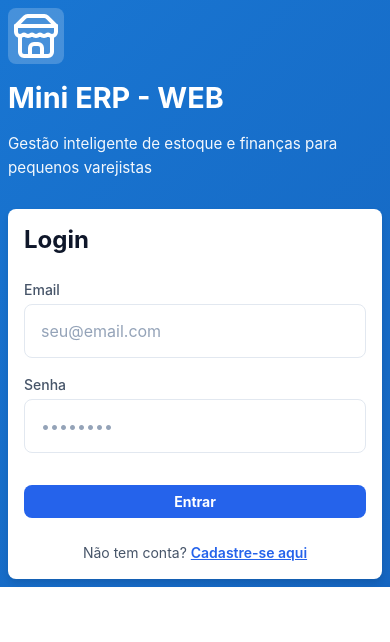
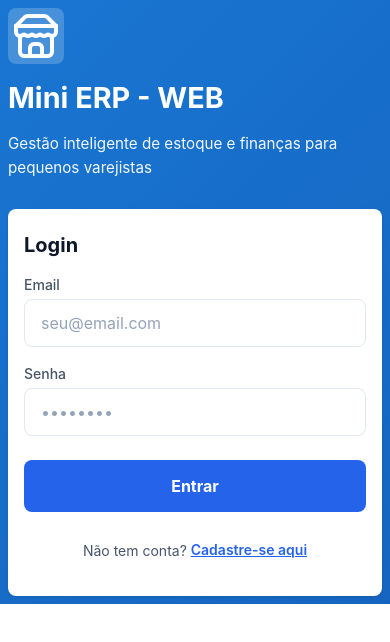
Before and after one commit to vlaguna7/mini-erp-web, a React (Vite) app in the folder frontend/: page /login in a window 390 px wide. Shown: the top 642 px of the page. Built offline with nearby package versions, Linux system fonts and the light colour scheme; no server answers.

Commit message:
Fix: responsivo mobile login e cadastro

```diff
--- a/frontend/src/components/LoginForm/LoginForm.module.css
+++ b/frontend/src/components/LoginForm/LoginForm.module.css
@@ -8,12 +8,16 @@
   border-radius: var(--radius-md);
   box-shadow: var(--shadow-md);
   width: 100%;
+  /* Evita overflow horizontal em telas pequenas */
+  box-sizing: border-box;
 }
 
 .form h2 {
   color: #0f172a;
   margin-bottom: var(--spacing-lg);
   font-size: var(--font-size-2xl);
+  /* Impede quebra estranha em títulos longos */
+  word-break: break-word;
 }
 
 .formGroup {
@@ -26,16 +30,27 @@
   color: #475569;
   font-weight: var(--font-weight-medium);
   font-size: var(--font-size-sm);
+  /* Evita seleção acidental ao tocar no label */
+  user-select: none;
+  -webkit-user-select: none;
 }
 
 .formGroup input {
   width: 100%;
+  /* Mínimo de 48px de altura — padrão WCAG para touch targets */
+  min-height: 48px;
   padding: var(--spacing-md);
   border: 1.5px solid #e2e8f0;
   border-radius: var(--radius-md);
   font-size: var(--font-size-base);
-  transition: border-color var(--transition-base);
+  transition: border-color var(--transition-base), box-shadow var(--transition-base);
   color: #0f172a;
+  box-sizing: border-box;
+  /* Evita zoom automático no iOS (font-size mínimo de 16px) */
+  font-size: max(16px, var(--font-size-base));
+  /* Remove aparência nativa em iOS */
+  -webkit-appearance: none;
+  appearance: none;
 }
 
 .formGroup input:focus {
@@ -47,6 +62,14 @@
 .formGroup input:disabled {
   background: #f8fafc;
   color: #94a3b8;
+  cursor: not-allowed;
+}
+
+/* Estado de erro no input */
+.formGroup input[aria-invalid='true'],
+.formGroup input.inputError {
+  border-color: var(--color-error);
+  box-shadow: 0 0 0 3px rgba(220, 38, 38, 0.1);
 }
 
 .errorMessage {
@@ -57,6 +80,10 @@
   margin-bottom: var(--spacing-md);
   font-size: var(--font-size-sm);
   border-left: 4px solid var(--color-error);
+  /* Acessível para leitores de tela */
+  role: alert;
+  /* Quebra URLs ou textos longos */
+  word-break: break-word;
 }
 
 .btn {
@@ -69,6 +96,13 @@
   transition: all var(--transition-base);
   margin-top: var(--spacing-md);
   width: 100%;
+  /* Touch target mínimo */
+  min-height: 48px;
+  /* Evita delay de 300ms no iOS */
+  touch-action: manipulation;
+  /* Remove tap highlight azul no Android */
+  -webkit-tap-highlight-color: transparent;
+  box-sizing: border-box;
 }
 
 .btn:disabled {
@@ -76,14 +110,23 @@
   cursor: not-allowed;
 }
 
+/* Remove hover em dispositivos touch para evitar "stuck hover" */
+@media (hover: hover) {
+  .btnPrimary:hover:not(:disabled) {
+    background: var(--color-primary-hover);
+    box-shadow: var(--shadow-lg);
+  }
+}
+
 .btnPrimary {
   background: var(--color-primary);
   color: white;
 }
 
-.btnPrimary:hover:not(:disabled) {
+/* Active state para feedback tátil imediato */
+.btnPrimary:active:not(:disabled) {
+  transform: scale(0.98);
   background: var(--color-primary-hover);
-  box-shadow: var(--shadow-lg);
 }
 
 .formSwitch {
@@ -91,6 +134,8 @@
   margin-top: var(--spacing-lg);
   color: #475569;
   font-size: var(--font-size-sm);
+  /* Espaço extra para não colar no final da tela */
+  padding-bottom: var(--spacing-sm);
 }
 
 .linkButton {
@@ -103,9 +148,21 @@
   padding: 0;
   font-size: var(--font-size-sm);
   transition: color var(--transition-base);
+  /* Touch target sem alterar visual */
+  min-height: 44px;
+  display: inline-flex;
+  align-items: center;
+  touch-action: manipulation;
+  -webkit-tap-highlight-color: transparent;
 }
 
-.linkButton:hover:not(:disabled) {
+@media (hover: hover) {
+  .linkButton:hover:not(:disabled) {
+    color: var(--color-primary-hover);
+  }
+}
+
+.linkButton:active:not(:disabled) {
   color: var(--color-primary-hover);
 }
 
@@ -114,17 +171,124 @@
   cursor: not-allowed;
 }
 
+/* ==================== MOBILE ==================== */
+
 @media (max-width: 768px) {
   .form {
-    padding: var(--spacing-md);
+    padding: var(--spacing-lg) var(--spacing-md);
     min-width: 0;
     width: 100%;
+    border-radius: var(--radius-md);
+    /* Remove sombra pesada em mobile — ocupa mais espaço visual */
+    box-shadow: var(--shadow-sm);
   }
+
+  .form h2 {
+    font-size: var(--font-size-xl);
+    margin-bottom: var(--spacing-md);
+  }
+
   .formGroup {
     margin-bottom: var(--spacing-md);
   }
+
+  .formGroup input {
+    /* Garante 16px mesmo em variáveis menores — evita zoom no iOS */
+    font-size: 16px;
+    padding: 12px var(--spacing-md);
+  }
+
   .btn {
+    padding: 14px var(--spacing-md);
+    font-size: var(--font-size-base);
+    /* Botão levemente maior para toque fácil */
+    min-height: 52px;
+    margin-top: var(--spacing-sm);
+  }
+
+  .formSwitch {
+    font-size: var(--font-size-sm);
+    margin-top: var(--spacing-md);
+  }
+
+  .errorMessage {
+    font-size: var(--font-size-sm);
     padding: var(--spacing-sm) var(--spacing-md);
+  }
+}
+
+/* ==================== TELAS MUITO PEQUENAS (< 375px) ==================== */
+
+@media (max-width: 374px) {
+  .form {
+    padding: var(--spacing-md) var(--spacing-sm);
+  }
+
+  .form h2 {
+    font-size: var(--font-size-lg);
+  }
+
+  .btn {
     font-size: var(--font-size-sm);
   }
+
+  .formSwitch {
+    font-size: 12px;
+  }
 }
+
+/* ==================== SAFE AREA (notch / barra de home iOS) ==================== */
+
+@supports (padding-bottom: env(safe-area-inset-bottom)) {
+  @media (max-width: 768px) {
+    .form {
+      padding-bottom: max(var(--spacing-md), env(safe-area-inset-bottom));
+    }
+  }
+}
+
+/* ==================== LANDSCAPE MOBILE ==================== */
+
+@media (max-width: 768px) and (orientation: landscape) {
+  .form {
+    padding: var(--spacing-md);
+  }
+
+  .formGroup {
+    margin-bottom: var(--spacing-sm);
+  }
+
+  .form h2 {
+    margin-bottom: var(--spacing-sm);
+    font-size: var(--font-size-lg);
+  }
+
+  .btn {
+    min-height: 44px;
+    margin-top: var(--spacing-xs);
+  }
+}
+
+/* ==================== ACESSIBILIDADE ==================== */
+
+/* Foco visível para navegação por teclado/assistivos */
+.btn:focus-visible,
+.linkButton:focus-visible,
+.formGroup input:focus-visible {
+  outline: 2px solid var(--color-primary);
+  outline-offset: 2px;
+}
+
+/* Respeita preferência por menos movimento */
+@media (prefers-reduced-motion: reduce) {
+  .form,
+  .btn,
+  .linkButton,
+  .formGroup input {
+    transition: none;
+  }
+
+  .btnPrimary:active:not(:disabled) {
+    transform: none;
+  }
+}
--- a/frontend/src/components/SignupForm/SignupForm.module.css
+++ b/frontend/src/components/SignupForm/SignupForm.module.css
@@ -8,12 +8,16 @@
   border-radius: var(--radius-md);
   box-shadow: var(--shadow-md);
   width: 100%;
+  /* Evita overflow horizontal em telas pequenas */
+  box-sizing: border-box;
 }
 
 .form h2 {
   color: #0f172a;
   margin-bottom: var(--spacing-lg);
   font-size: var(--font-size-2xl);
+  /* Impede quebra estranha em títulos longos */
+  word-break: break-word;
 }
 
 .formGroup {
@@ -26,16 +30,27 @@
   color: #475569;
   font-weight: var(--font-weight-medium);
   font-size: var(--font-size-sm);
+  /* Evita seleção acidental ao tocar no label */
+  user-select: none;
+  -webkit-user-select: none;
 }
 
 .formGroup input {
   width: 100%;
+  /* Mínimo de 48px de altura — padrão WCAG para touch targets */
+  min-height: 48px;
   padding: var(--spacing-md);
   border: 1.5px solid #e2e8f0;
   border-radius: var(--radius-md);
   font-size: var(--font-size-base);
-  transition: border-color var(--transition-base);
+  transition: border-color var(--transition-base), box-shadow var(--transition-base);
   color: #0f172a;
+  box-sizing: border-box;
+  /* Evita zoom automático no iOS (font-size mínimo de 16px) */
+  font-size: max(16px, var(--font-size-base));
+  /* Remove aparência nativa em iOS */
+  -webkit-appearance: none;
+  appearance: none;
 }
 
 .formGroup input:focus {
@@ -47,6 +62,14 @@
 .formGroup input:disabled {
   background: #f8fafc;
   color: #94a3b8;
+  cursor: not-allowed;
+}
+
+/* Estado de erro no input */
+.formGroup input[aria-invalid='true'],
+.formGroup input.inputError {
+  border-color: var(--color-error);
+  box-shadow: 0 0 0 3px rgba(220, 38, 38, 0.1);
 }
 
 .errorMessage {
@@ -57,6 +80,10 @@
   margin-bottom: var(--spacing-md);
   font-size: var(--font-size-sm);
   border-left: 4px solid var(--color-error);
+  /* Acessível para leitores de tela */
+  role: alert;
+  /* Quebra URLs ou textos longos */
+  word-break: break-word;
 }
 
 .btn {
@@ -69,6 +96,13 @@
   transition: all var(--transition-base);
   margin-top: var(--spacing-md);
   width: 100%;
+  /* Touch target mínimo */
+  min-height: 48px;
+  /* Evita delay de 300ms no iOS */
+  touch-action: manipulation;
+  /* Remove tap highlight azul no Android */
+  -webkit-tap-highlight-color: transparent;
+  box-sizing: border-box;
 }
 
 .btn:disabled {
@@ -76,14 +110,23 @@
   cursor: not-allowed;
 }
 
+/* Remove hover em dispositivos touch para evitar "stuck hover" */
+@media (hover: hover) {
+  .btnPrimary:hover:not(:disabled) {
+    background: var(--color-primary-hover);
+    box-shadow: var(--shadow-lg);
+  }
+}
+
 .btnPrimary {
   background: var(--color-primary);
   color: white;
 }
 
-.btnPrimary:hover:not(:disabled) {
+/* Active state para feedback tátil imediato */
+.btnPrimary:active:not(:disabled) {
+  transform: scale(0.98);
   background: var(--color-primary-hover);
-  box-shadow: var(--shadow-lg);
 }
 
 .formSwitch {
@@ -91,6 +134,8 @@
   margin-top: var(--spacing-lg);
   color: #475569;
   font-size: var(--font-size-sm);
+  /* Espaço extra para não colar no final da tela */
+  padding-bottom: var(--spacing-sm);
 }
 
 .linkButton {
@@ -103,9 +148,21 @@
   padding: 0;
   font-size: var(--font-size-sm);
   transition: color var(--transition-base);
+  /* Touch target sem alterar visual */
+  min-height: 44px;
+  display: inline-flex;
+  align-items: center;
+  touch-action: manipulation;
+  -webkit-tap-highlight-color: transparent;
 }
 
-.linkButton:hover:not(:disabled) {
+@media (hover: hover) {
+  .linkButton:hover:not(:disabled) {
+    color: var(--color-primary-hover);
+  }
+}
+
+.linkButton:active:not(:disabled) {
   color: var(--color-primary-hover);
 }
 
@@ -114,17 +171,124 @@
   cursor: not-allowed;
 }
 
+/* ==================== MOBILE ==================== */
+
 @media (max-width: 768px) {
   .form {
-    padding: var(--spacing-md);
+    padding: var(--spacing-lg) var(--spacing-md);
     min-width: 0;
     width: 100%;
+    border-radius: var(--radius-md);
+    /* Remove sombra pesada em mobile — ocupa mais espaço visual */
+    box-shadow: var(--shadow-sm);
   }
+
+  .form h2 {
+    font-size: var(--font-size-xl);
+    margin-bottom: var(--spacing-md);
+  }
+
   .formGroup {
     margin-bottom: var(--spacing-md);
   }
+
+  .formGroup input {
+    /* Garante 16px mesmo em variáveis menores — evita zoom no iOS */
+    font-size: 16px;
+    padding: 12px var(--spacing-md);
+  }
+
   .btn {
+    padding: 14px var(--spacing-md);
+    font-size: var(--font-size-base);
+    /* Botão levemente maior para toque fácil */
+    min-height: 52px;
+    margin-top: var(--spacing-sm);
+  }
+
+  .formSwitch {
+    font-size: var(--font-size-sm);
+    margin-top: var(--spacing-md);
+  }
+
+  .errorMessage {
+    font-size: var(--font-size-sm);
     padding: var(--spacing-sm) var(--spacing-md);
+  }
+}
+
+/* ==================== TELAS MUITO PEQUENAS (< 375px) ==================== */
+
+@media (max-width: 374px) {
+  .form {
+    padding: var(--spacing-md) var(--spacing-sm);
+  }
+
+  .form h2 {
+    font-size: var(--font-size-lg);
+  }
+
+  .btn {
     font-size: var(--font-size-sm);
   }
+
+  .formSwitch {
+    font-size: 12px;
+  }
 }
+
+/* ==================== SAFE AREA (notch / barra de home iOS) ==================== */
+
+@supports (padding-bottom: env(safe-area-inset-bottom)) {
+  @media (max-width: 768px) {
+    .form {
+      padding-bottom: max(var(--spacing-md), env(safe-area-inset-bottom));
+    }
+  }
+}
+
+/* ==================== LANDSCAPE MOBILE ==================== */
+
+@media (max-width: 768px) and (orientation: landscape) {
+  .form {
+    padding: var(--spacing-md);
+  }
+
+  .formGroup {
+    margin-bottom: var(--spacing-sm);
+  }
+
+  .form h2 {
+    margin-bottom: var(--spacing-sm);
+    font-size: var(--font-size-lg);
+  }
+
+  .btn {
+    min-height: 44px;
+    margin-top: var(--spacing-xs);
+  }
+}
+
+/* ==================== ACESSIBILIDADE ==================== */
+
+/* Foco visível para navegação por teclado/assistivos */
+.btn:focus-visible,
+.linkButton:focus-visible,
+.formGroup input:focus-visible {
+  outline: 2px solid var(--color-primary);
+  outline-offset: 2px;
+}
+
+/* Respeita preferência por menos movimento */
+@media (prefers-reduced-motion: reduce) {
+  .form,
+  .btn,
+  .linkButton,
+  .formGroup input {
+    transition: none;
+  }
+
+  .btnPrimary:active:not(:disabled) {
+    transform: none;
+  }
+}
```
